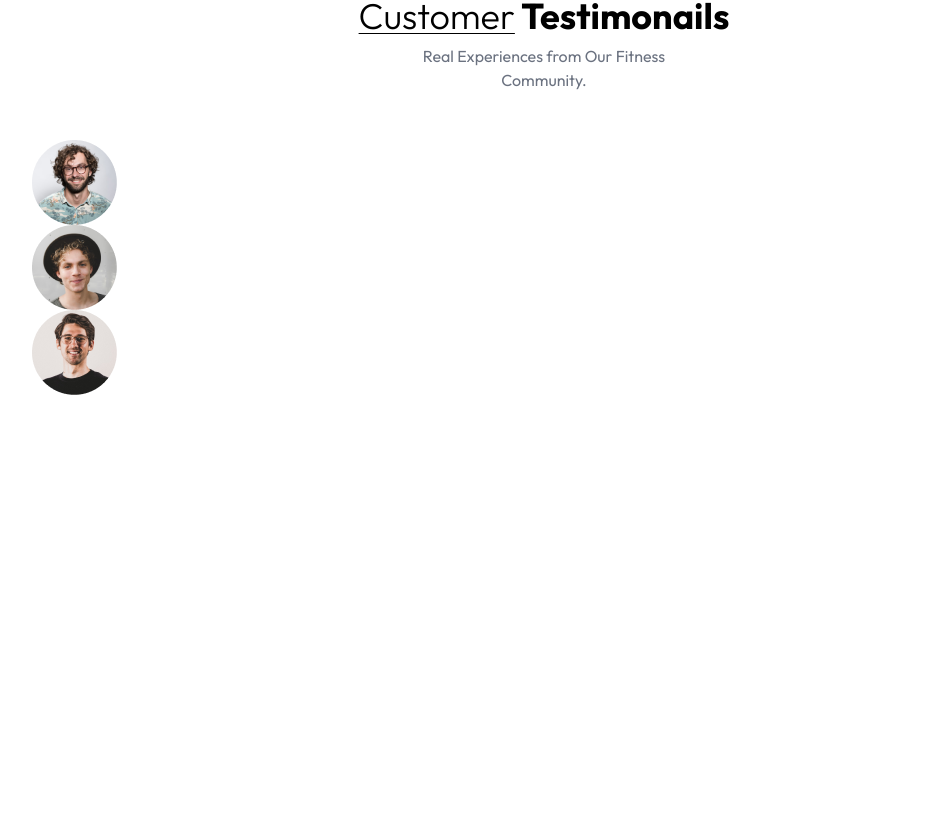
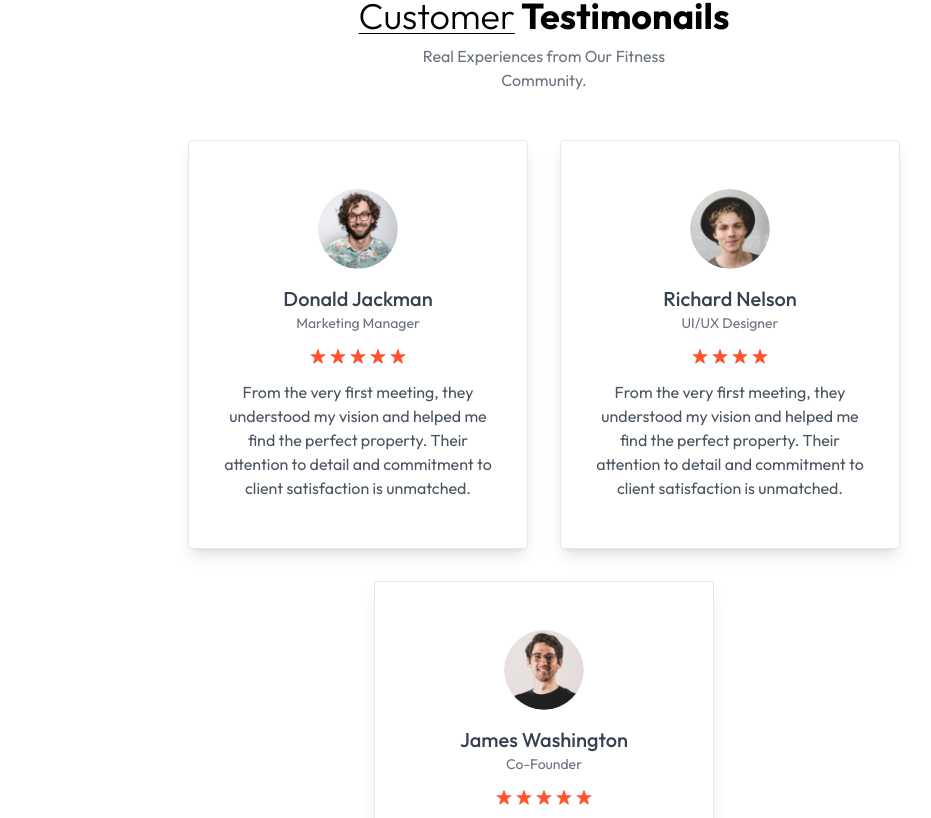
Before and after one commit to sewminiJayawardhana/PowerFit, a React (Vite) app: page / in a window 1280 px wide. Shown: the part 2182-3000 px from the top of the page, without its empty margins (96-1027 px from the left). Before the commit the page ends 2617 px from the top, so only its background shows below. Built offline with nearby package versions, Linux system fonts and the light colour scheme.

Commit message:
Updated Testimonails component.

```diff
--- a/src/components/Navbar.jsx
+++ b/src/components/Navbar.jsx
@@ -24,7 +24,7 @@ const Navbar = () => {
           <a href="#About" className='cursor-pointer hover:text-gray-400'>About</a>
           <a href="#Programs" className='cursor-pointer hover:text-gray-400'>Programs</a>
           <a href="#Gallery" className='cursor-pointer hover:text-gray-400'>Gallery</a>
-          <a href="#Testimonials" className='cursor-pointer hover:text-gray-400'>Testimonials</a>
+          <a href="#Testimonails" className='cursor-pointer hover:text-gray-400'>Testimonials</a>
         </ul>
         <button className='hidden md:block bg-white px-8 py-2 rounded-full'>Sign Up</button>
         <img onClick={()=>setShowMobileMenu(true)}src={assets.menu_icon} className='md:hidden w-7 cursor-pointer' alt="" />
--- a/src/components/Testimonails.jsx
+++ b/src/components/Testimonails.jsx
@@ -1,5 +1,5 @@
 import React from 'react'
-import { testimonialsData } from '../assets/assets'
+import { assets, testimonialsData } from '../assets/assets'
 
 const Testimonails = () => {
   return (
@@ -7,10 +7,18 @@ const Testimonails = () => {
       <h1 className='text-2xl sm:text-4xl font-bold mb-2 text-center'><span className='underline underline-offset-4 decoration-1 under font-light'>Customer</span> Testimonails</h1>
       <p className='text-center text-gray-500 mb-12 max-w-80 mx-auto'>Real Experiences from Our Fitness Community.</p>
 
-      <div>
+      <div className='flex flex-wrap justify-center gap-8'>
         {testimonialsData.map((testimonail,index)=>(
-            <div key={index}>
-                <img src={testimonail.image} alt="" />
+            <div key={index} className='max-w-[340px] border shadow-lg rounded px-8 py-12 text-center'>
+                <img className='w-20 h-20 rounded-full mx-auto mb-4' src={testimonail.image} alt="" />
+                <h2 className='text-xl text-gray-700 font-medium'>{testimonail.name}</h2>
+                <p className='text-gray-500 mb-4 text-sm'>{testimonail.title}</p>
+                <div className='flex justify-center gap-1 text-red-500 mb-4'>
+                  {Array.from({length:testimonail.rating},(item,index)=>(
+                    <img key={index} src={assets.star_icon} alt='' />
+                  ))}
+                </div>
+                <p className='text-gray-600'>{testimonail.text}</p>
             </div>
         ))}
       </div>
```
